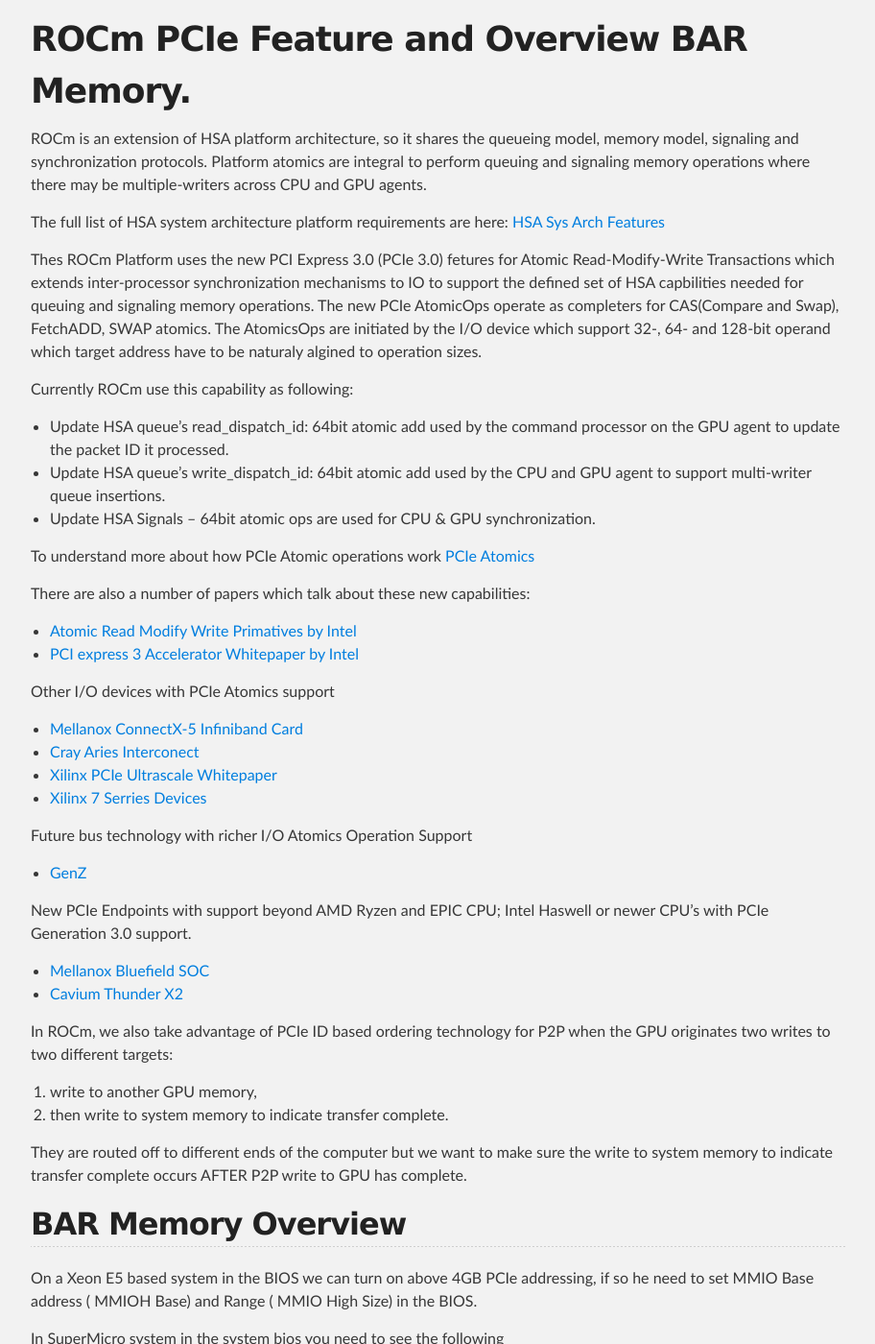
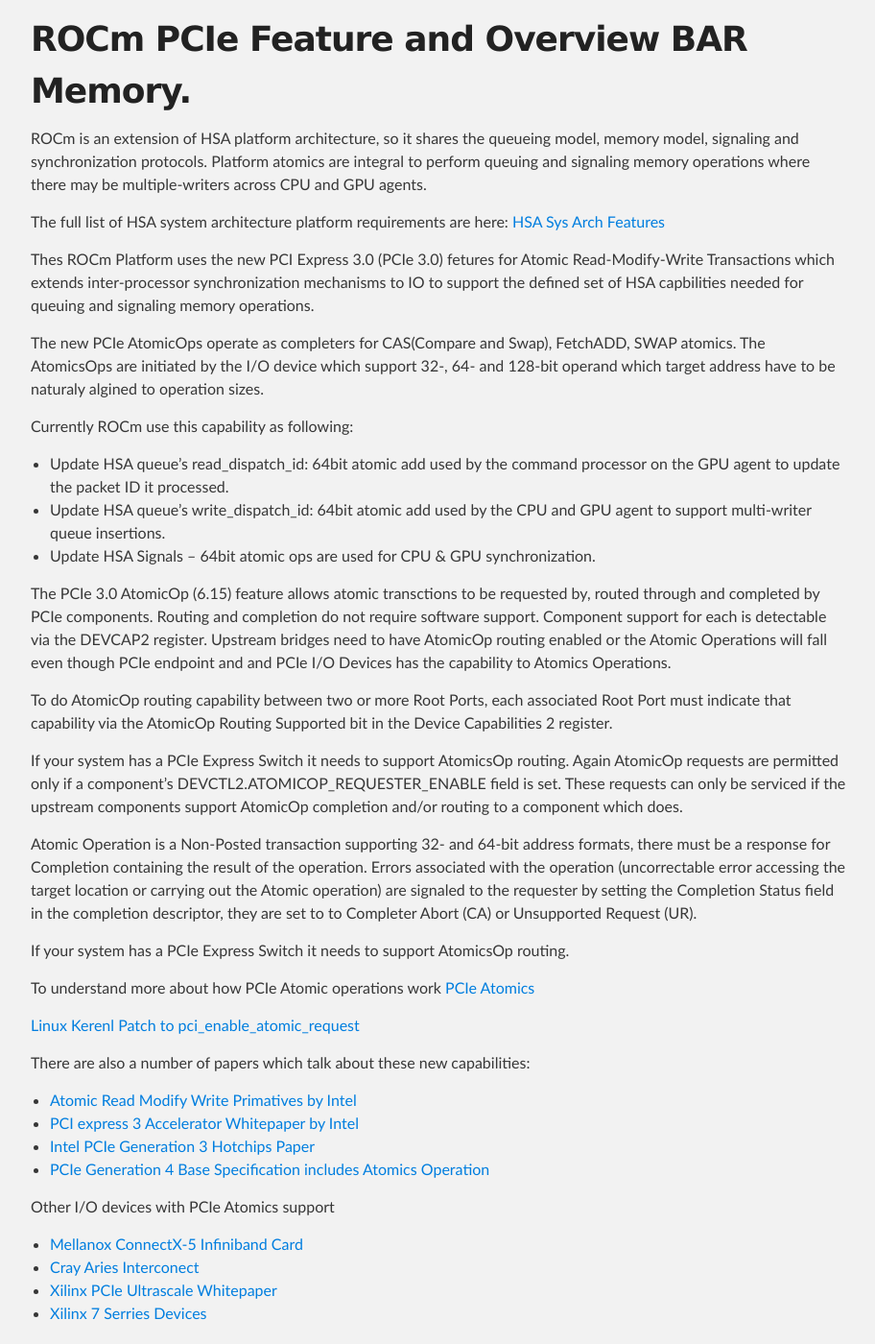
Before and after one commit to ROCm/ROCm.github.io, a Jekyll site: the page built from ROCmPCIeFeatures.md, in a window 1280 px wide and 1400 px high, scrolled down 339 px. Shown: the whole window at 96% size, without its empty margins (183-1095 px from the left). Built offline with Jekyll 4.4.1, drawn with Linux system fonts in a browser that asks for light colours; our own code applies the rules of GitHub Pages for plain Markdown files; some of the changed text lies outside the part shown.

Commit message:
Update ROCmPCIeFeatures.md

```diff
--- a/ROCmPCIeFeatures.md
+++ b/ROCmPCIeFeatures.md
@@ -4,7 +4,9 @@
 
 The full list of HSA system architecture platform requirements are here: [HSA Sys Arch Features](http://www.hsafoundation.com/html/HSA_Library.htm#SysArch/Topics/01_Overview/list_of_requirements.htm)
 
-Thes ROCm Platform uses the new PCI Express 3.0 (PCIe 3.0)  fetures for Atomic Read-Modify-Write Transactions which extends inter-processor synchronization mechanisms to IO to support the defined set of HSA capbilities needed for queuing and signaling memory operations. The new PCIe AtomicOps operate as completers for CAS(Compare and Swap), FetchADD, SWAP atomics. The AtomicsOps are initiated by the I/O device which support 32-, 64- and 128-bit operand which target address have to be naturaly algined to operation sizes.
+Thes ROCm Platform uses the new PCI Express 3.0 (PCIe 3.0)  fetures for Atomic Read-Modify-Write Transactions which extends inter-processor synchronization mechanisms to IO to support the defined set of HSA capbilities needed for queuing and signaling memory operations.
+
+The new PCIe AtomicOps operate as completers for CAS(Compare and Swap), FetchADD, SWAP atomics. The AtomicsOps are initiated by the I/O device which support 32-, 64- and 128-bit operand which target address have to be naturaly algined to operation sizes.
 
 Currently ROCm use this capability as following:
 
@@ -12,11 +14,26 @@
 - Update HSA queue’s write_dispatch_id: 64bit atomic add used by the CPU and GPU agent to support multi-writer queue insertions.
 - Update HSA Signals – 64bit atomic ops are used for CPU & GPU synchronization.
 
+The PCIe 3.0 AtomicOp (6.15) feature allows atomic transctions to be requested by, routed through and completed by PCIe components. Routing and completion do not require software support. Component support for each is detectable via
+the DEVCAP2 register. Upstream bridges need to have AtomicOp routing enabled or the Atomic Operations will fall even though PCIe endpoint and and PCIe I/O Devices has the capability to Atomics Operations.
+
+To do AtomicOp routing capability between two or more Root Ports, each associated Root Port must indicate that capability via the AtomicOp Routing Supported bit in the Device Capabilities 2 register.
+
+If your system has a PCIe Express Switch it needs to support AtomicsOp routing. Again AtomicOp requests are permitted only if a component's DEVCTL2.ATOMICOP_REQUESTER_ENABLE field is set. These requests can only be serviced if the upstream components support AtomicOp completion and/or routing to a component which does.
+
+Atomic Operation is a Non-Posted transaction supporting 32- and 64-bit address formats, there must be a response for Completion containing the result of the operation. Errors associated with the operation (uncorrectable error accessing the target location or carrying out the Atomic operation) are signaled to the requester by setting the Completion Status field in the completion descriptor, they are set to to Completer Abort (CA) or Unsupported Request (UR).
+
+If your system has a PCIe Express Switch it needs to support AtomicsOp routing.
+
 To understand more about how PCIe Atomic operations work  [PCIe Atomics](https://pcisig.com/sites/default/files/specification_documents/ECN_Atomic_Ops_080417.pdf)
+
+[Linux Kerenl Patch to pci_enable_atomic_request](https://patchwork.kernel.org/patch/7261731/)
 
 There are also a number of papers which talk about these new capabilities:
 - [Atomic Read Modify Write Primatives by Intel](https://www.intel.es/content/dam/doc/white-paper/atomic-read-modify-write-primitives-i-o-devices-paper.pdf)
 - [PCI express 3 Accelerator Whitepaper by Intel](https://www.intel.sg/content/dam/doc/white-paper/pci-express3-accelerator-white-paper.pdf)
+- [Intel PCIe Generation 3 Hotchips Paper](https://www.hotchips.org/wp-content/uploads/hc_archives/hc21/1_sun/HC21.23.1.SystemInterconnectTutorial-Epub/HC21.23.131.Ajanovic-Intel-PCIeGen3.pdf)
+- [PCIe Generation 4 Base Specification includes Atomics Operation](http://composter.com.ua/documents/PCI_Express_Base_Specification_Revision_4.0.Ver.0.3.pdf)
 
 Other I/O devices with PCIe Atomics support
 - [Mellanox ConnectX-5 Infiniband Card](http://www.mellanox.com/related-docs/prod_adapter_cards/PB_ConnectX-5_VPI_Card.pdf)
@@ -38,6 +55,8 @@
 2. then write to system memory to indicate transfer complete.
 
 They are routed off to different ends of the computer but we want to make sure the write to system memory to indicate transfer complete occurs AFTER P2P write to GPU has complete.
+
+[Good Paper on Understanding PCIe Generation 3 Throughput](https://www.altera.com/en_US/pdfs/literature/an/an690.pdf)
 
 ## BAR Memory Overview
 
```
